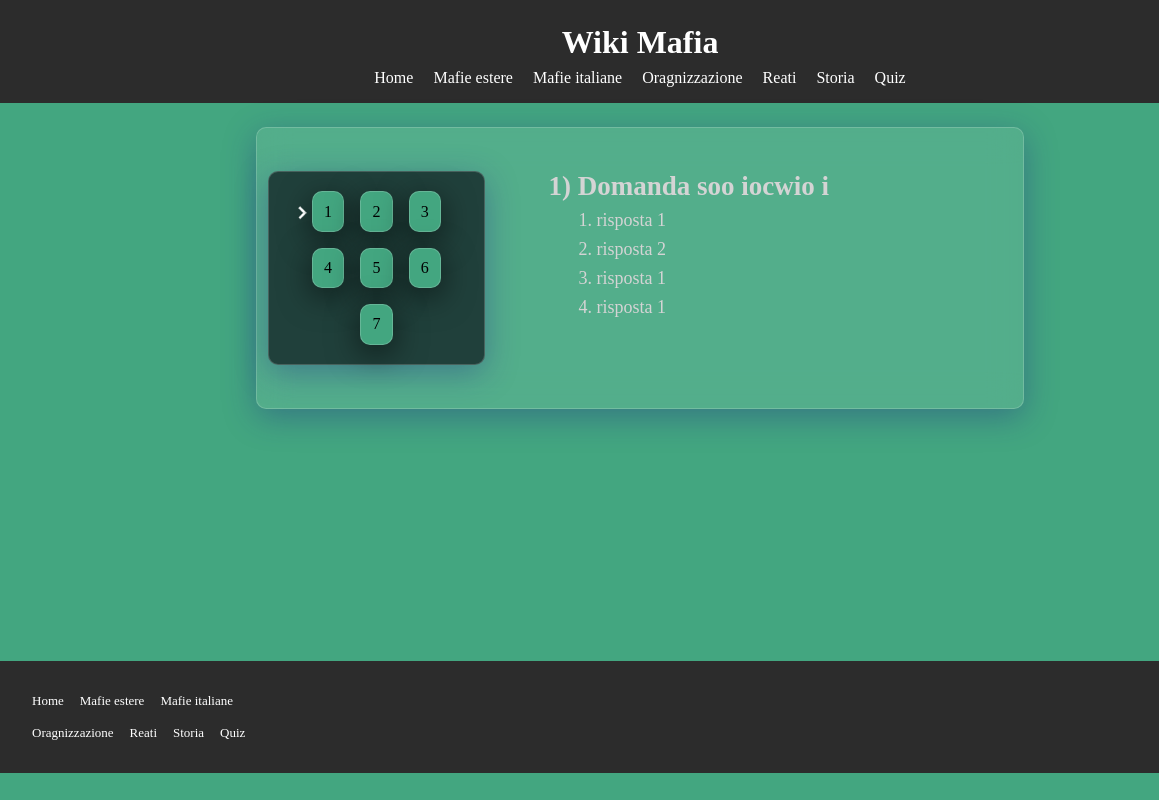
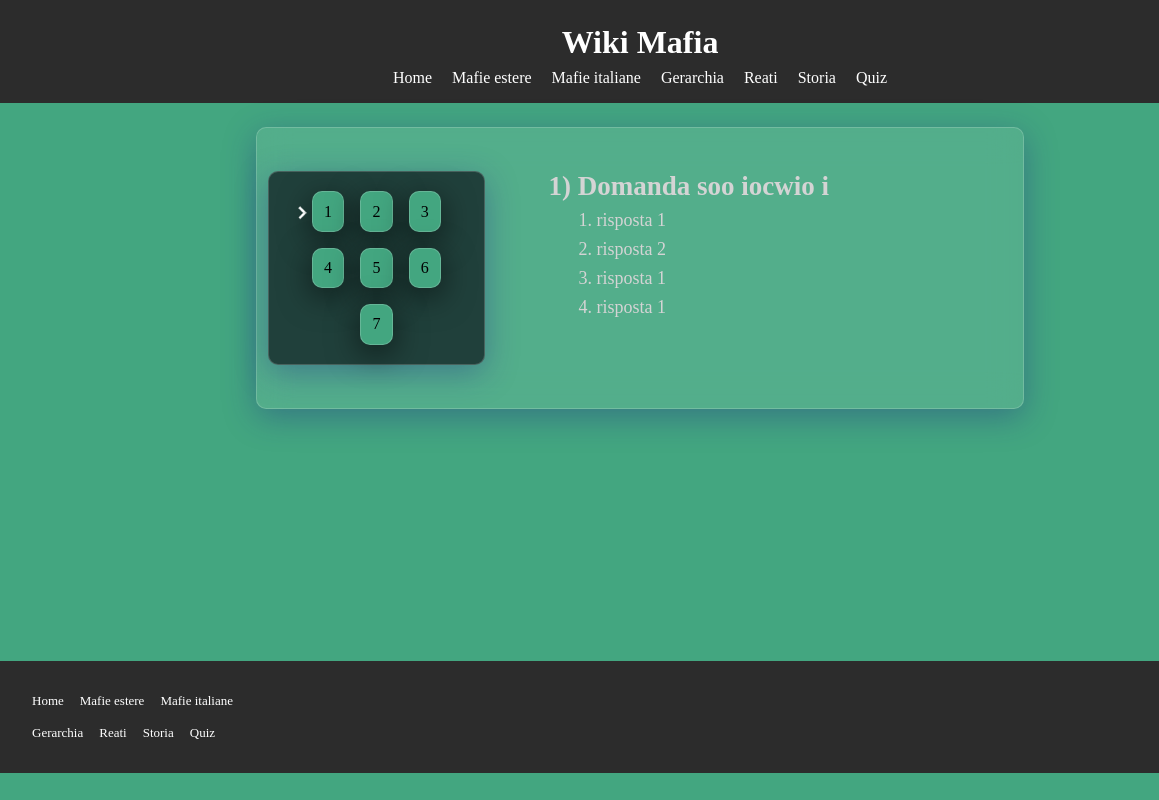
Before and after one commit to Anaconda04777/Wiki_Mafia, a plain HTML site: page pagine/quiz.html in a window 1280 px wide. Shown: the full height of the page, 0-1159 px from the left. Drawn offline with Linux system fonts and the light colour scheme.

Commit message:
gerarchia

```diff
--- a/pagine/quiz.html
+++ b/pagine/quiz.html
@@ -16,7 +16,7 @@
             <a href="/pagine/index.html" class="m0">Home</a>
             <a href="/pagine/mafieEstere.html" class="m0">Mafie estere</a>
             <a href="/pagine/mafieItalia.html" class="m0">Mafie italiane</a>
-            <a href="/pagine/organizzazione.html" class="m0">Oragnizzazione</a>
+            <a href="/pagine/gerarchia.html" class="m0">Gerarchia</a>
             <a href="/pagine/reati.html" class="m0">Reati</a>
             <a href="/pagine/storia.html" class="m0">Storia</a>
             <a href="/pagine/quiz.html" class="m0">Quiz</a>
@@ -54,7 +54,7 @@
             <a href="" class="f-s">Home</a>
             <a href="" class="f-s">Mafie estere</a>
             <a href="" class="f-s">Mafie italiane</a>
-            <a href="" class="f-s">Oragnizzazione</a>
+            <a href="" class="f-s">Gerarchia</a>
             <a href="" class="f-s">Reati</a>
             <a href="" class="f-s">Storia</a>
             <a href="" class="f-s">Quiz</a>
```
Also changed, not shown: pagine/gerarchia.html (renamed from pagine/organizzazione.html, +1 -1 lines), pagine/index.html (+2 -2 lines), pagine/mafieEstere.html (+2 -2 lines), pagine/mafieItalia.html (+2 -2 lines), pagine/reati.html (+2 -2 lines), style/gerarchia.css (added).
